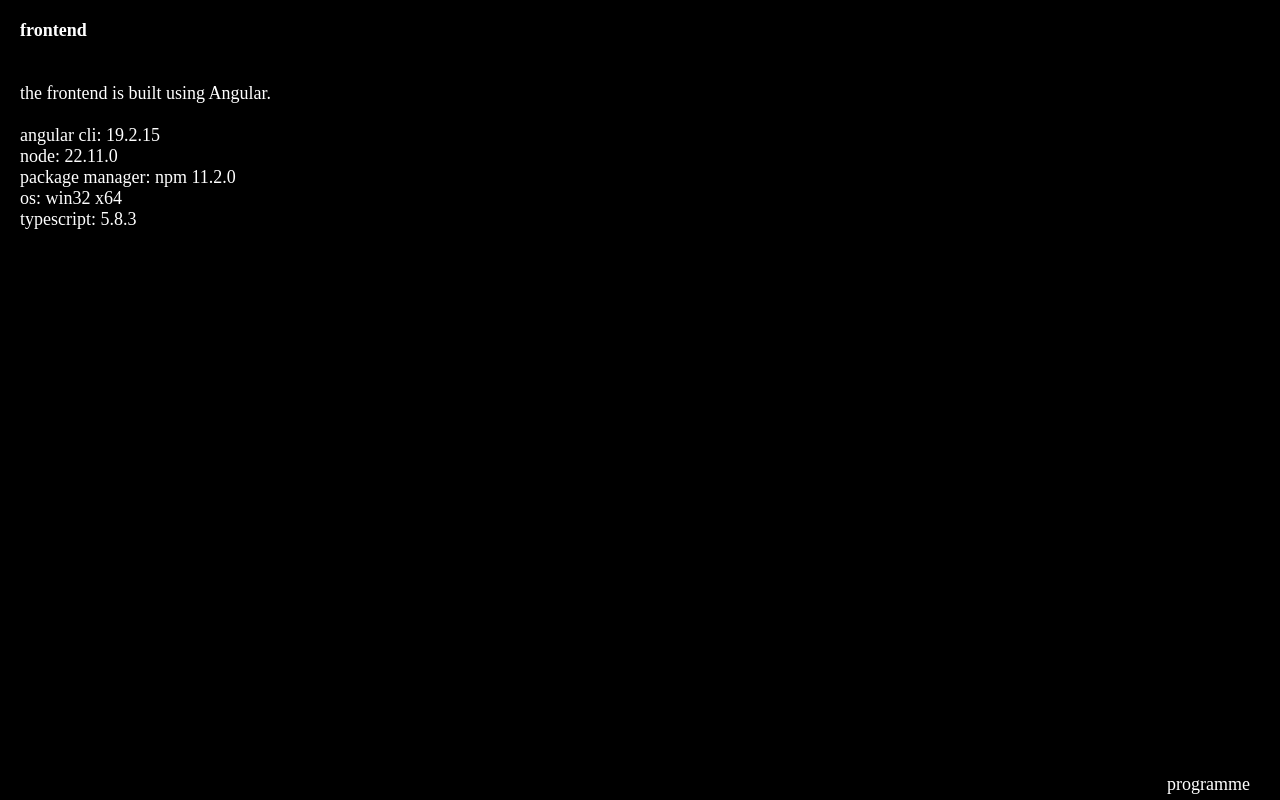
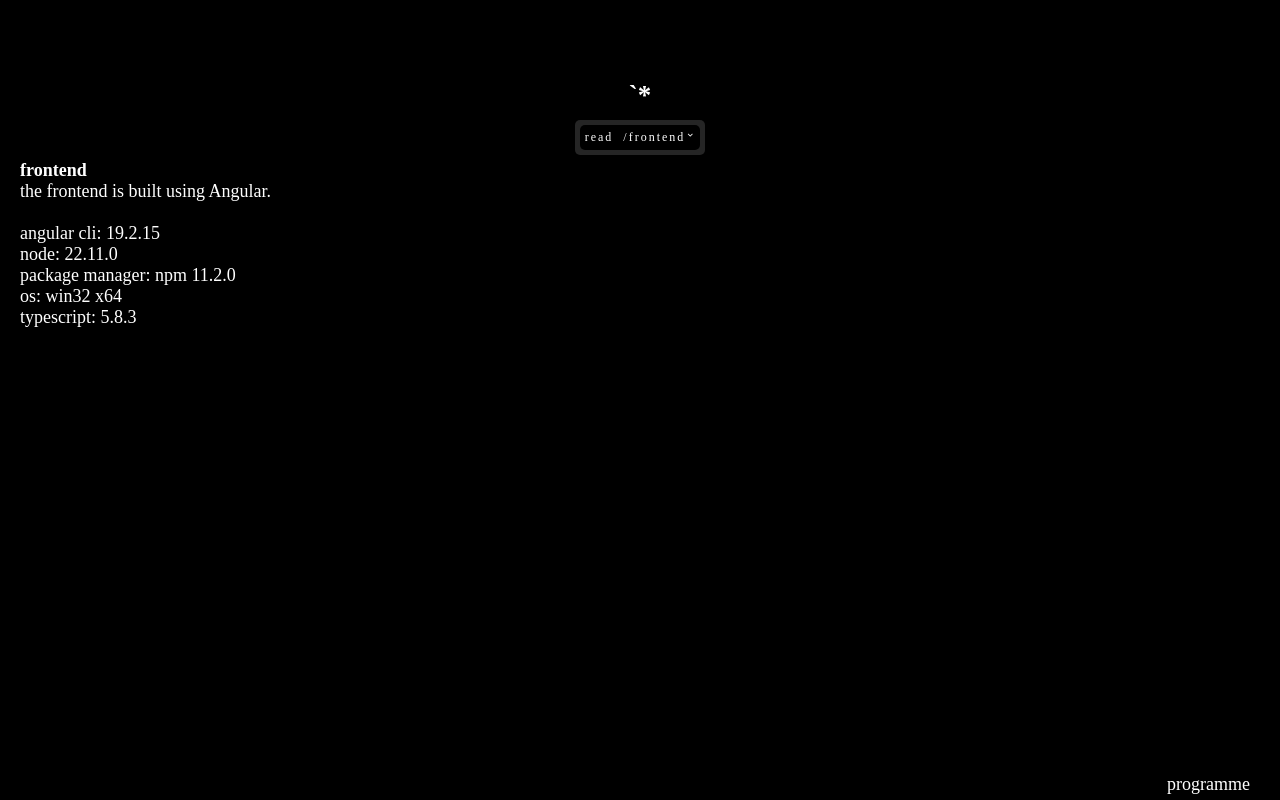
Before and after one commit to saburi-san/s-b-ri, an Angular app: page /frontend in a window 1280 px wide. Built offline with nearby package versions, Linux system fonts and the light colour scheme.

Commit message:
baby blog setup

```diff
--- a/src/app/api-management/api-management.component.html
+++ b/src/app/api-management/api-management.component.html
@@ -1,3 +1,27 @@
+<section id='image'>
+  <h1>`*</h1>
+</section>
+
+<section id='container'>
+
+<section id='select'>
+  <section id='read'>
+    <p>read</p>
+    <section id="selection">
+      <section id='option'>
+        <section id='selected'></section><i id=chevron class="material-icons" style='font-size: 10px;'>expand_more</i>
+        <section id='options'>
+          <a routerLink='../frontend'>frontend</a>
+          <a routerLink='../api'>api</a>
+          <a routerLink='../backend'>backend</a>
+        </section>
+      </section>
+    </section>
+  </section>
+</section>
+
+</section>
+<section id='blog'>
 <h4>api management</h4>
 <br>
 <br>
@@ -5,3 +29,4 @@ api management is handled with Django Rest Framework.
 <br>
 <br>
 django rest framework: 3.16.0
+</section>
--- a/src/app/api-management/api-management.component.ts
+++ b/src/app/api-management/api-management.component.ts
@@ -1,8 +1,9 @@
 import { Component } from '@angular/core';
+import { RouterLink } from '@angular/router';
 
 @Component({
   selector: 'app-api-management',
-  imports: [],
+  imports: [RouterLink],
   templateUrl: './api-management.component.html',
   styleUrl: './api-management.component.css'
 })
--- a/src/app/app.component.ts
+++ b/src/app/app.component.ts
@@ -1,5 +1,5 @@
 import { Component, HostListener } from '@angular/core';
-import { RouterOutlet, RouterLink, Router } from '@angular/router';
+import { RouterOutlet, RouterLink, Router, NavigationEnd } from '@angular/router';
 
 @Component({
   selector: 'app-root',
@@ -12,7 +12,30 @@ export class AppComponent {
 
   constructor(private router: Router)
   {
+    this.router.events.subscribe(event => {
+    if (event instanceof NavigationEnd)
+    {
+      if (document.querySelector('[id=selected]'))
+      {
+        const selected: any = document.querySelector('[id=selected]')
+        selected.innerText = window.location.pathname;
+      }
+    }
+    else
+    {
 
+    }
+  })
+  }
+
+
+
+  @HostListener('hashchange', ['$event'])
+  load(event: any)
+  {
+
+    const selected: any = document.querySelector('[id=selected]')
+    selected.innerText = window.location.pathname;
   }
 
   @HostListener('window:keyup', ['$event'])
@@ -37,7 +60,7 @@ export class AppComponent {
   }
 
   @HostListener('click', ['$event'])
-  start(event: any)
+  reveal(event: any)
   {
     const id = event.target.id
     const route: any = document.querySelector('[id=route]')
@@ -51,6 +74,21 @@ export class AppComponent {
     {
       route.style.display = 'none';
     }
+
+
+    const options: any = document.querySelector('[id=options]')
+
+    const chevron: any = document.querySelector('[id=chevron]')
+    if (id == 'selected' || id == 'chevron')
+    {
+      options.style.display = 'grid';
+      chevron.innerText = 'expand_less';
+    }
+    else
+    {
+      options.style.display = 'none';
+      chevron.innerText = 'expand_more';
+    }
   }
 
 }
--- a/src/app/backend/backend.component.html
+++ b/src/app/backend/backend.component.html
@@ -1,3 +1,27 @@
+<section id='image'>
+  <h1>`*</h1>
+</section>
+
+<section id='container'>
+
+<section id='select'>
+  <section id='read'>
+    <p>read</p>
+    <section id="selection">
+      <section id='option'>
+        <section id='selected'></section><i id=chevron class="material-icons" style='font-size: 10px;'>expand_more</i>
+        <section id='options'>
+          <a routerLink='../frontend'>frontend</a>
+          <a routerLink='../api'>api</a>
+          <a routerLink='../backend'>backend</a>
+        </section>
+      </section>
+    </section>
+  </section>
+</section>
+
+</section>
+<section id='blog'>
 <h4>backend</h4>
 <br>
 <br>
@@ -23,3 +47,4 @@ built by gcc 13.3.0
 built with OpenSSL 3.0.13
 <br>
 TLS SNI support enabled
+</section>
--- a/src/app/backend/backend.component.ts
+++ b/src/app/backend/backend.component.ts
@@ -1,8 +1,9 @@
 import { Component } from '@angular/core';
+import { RouterLink } from '@angular/router';
 
 @Component({
   selector: 'app-backend',
-  imports: [],
+  imports: [RouterLink],
   templateUrl: './backend.component.html',
   styleUrl: './backend.component.css'
 })
--- a/src/app/frontend/frontend.component.html
+++ b/src/app/frontend/frontend.component.html
@@ -1,6 +1,28 @@
+<section id='image'>
+  <h1>`*</h1>
+</section>
+
+<section id='container'>
+
+<section id='select'>
+  <section id='read'>
+    <p>read</p>
+    <section id="selection">
+      <section id='option'>
+        <section id='selected'></section><i id=chevron class="material-icons" style='font-size: 10px;'>expand_more</i>
+        <section id='options'>
+          <a routerLink='../frontend'>frontend</a>
+          <a routerLink='../api'>api</a>
+          <a routerLink='../backend'>backend</a>
+        </section>
+      </section>
+    </section>
+  </section>
+</section>
+
+</section>
+<section id='blog'>
   <h4>frontend</h4>
-<br>
-<br>
   the frontend is built using Angular.
   <br>
   <br>
@@ -13,3 +35,4 @@ package manager: npm 11.2.0
   os: win32 x64
   <br>
   typescript: 5.8.3
+</section>
--- a/src/app/frontend/frontend.component.ts
+++ b/src/app/frontend/frontend.component.ts
@@ -1,8 +1,9 @@
 import { Component } from '@angular/core';
+import { RouterLink } from '@angular/router';
 
 @Component({
   selector: 'app-frontend',
-  imports: [],
+  imports: [RouterLink],
   templateUrl: './frontend.component.html',
   styleUrl: './frontend.component.css'
 })
--- a/src/app/home/home.component.css
+++ b/src/app/home/home.component.css
@@ -15,15 +15,6 @@ a
   border-radius: 10px;
 }
 
-[id=image]
-{
-  width: calc(100vw - 40px);
-
-  text-align: center;
-
-  position: absolute;
-  top: 10vh;
-}
 
 [id=statement]
 {
@@ -93,7 +84,7 @@ h5
 }
 
 
-[id=read]
+[id=read2]
 {
   width: fit-content;
   margin-top: 40px;
--- a/src/app/home/home.component.html
+++ b/src/app/home/home.component.html
@@ -15,7 +15,7 @@
   <section id='root' style='background-color: #111111'>
     <h5 id='sub-title'>backend</h5>
     data infrastucture
-    <section id='read'>
+    <section id='read2'>
       <a routerLink="backend">read</a>
     </section>
   </section>
@@ -23,7 +23,7 @@
   <section id='stem' style='background-color: #222222'>
     <h5 id='sub-title'>api management</h5>
     communication is key
-    <section id='read'>
+    <section id='read2'>
       <a routerLink="api">read</a>
     </section>
   </section>
@@ -31,7 +31,7 @@
   <section id='branch' style='background-color: #333333'>
     <h5 id='sub-title'>frontend</h5>
     ctrl + alt + create
-    <section id='read'>
+    <section id='read2'>
       <a routerLink="frontend">read</a>
     </section>
   </section>
--- a/src/index.html
+++ b/src/index.html
@@ -6,6 +6,7 @@
   <base href="/">
   <meta name="viewport" content="width=device-width, initial-scale=1.0, minimum-scale=1">
   <link rel="icon" type="image/x-icon" href="icons8-cube-100.png">
+  <link href="https://fonts.googleapis.com/icon?family=Material+Icons" rel="stylesheet">
 </head>
 <body>
   <app-root></app-root>
--- a/src/styles.css
+++ b/src/styles.css
@@ -36,6 +36,83 @@ body
   font-size: 18px;
 
   overflow-x: hidden !important;
+}
+
+[id=image]
+{
+  width: calc(100vw - 40px);
+
+  text-align: center;
+
+  position: absolute;
+  top: 10vh;
+}
+
+[id=container]
+{
+  width: calc(100vw - 40px);
+  position: absolute;
+  top: 15vh;
+
+}
+
+[id=select]
+{
+  width: fit-content;
+  padding: 5px;
+  border-radius: 5px;
+  background-color: #77777750;
+  letter-spacing: 2px;
+  font-size: 12px;
+  margin:auto;
+}
+
+[id=read]
+{
+  display: grid;
+  grid-template-columns: auto auto;
+  grid-gap: 10px;
+}
+
+[id=select] > [id=read]
+{
+  border-radius: 5px;
+  background-color: black;
+  padding: 5px;
+}
+
+[id=option]
+{
+  display: flex;
+  width: fit-content;
+}
+
+[id=options]
+{
+  display: none;
+
+  grid-gap: 5px;
+  width: inherit;
+
+  border-radius: 5px;
+  background-color: #33333390;
+  backdrop-filter: blur(1px);
+
+  position: absolute;
+  top: calc(15px + 5px);
+  margin-top: 10px;
+  z-index: 1;
+}
+
+[id=options] > a
+{
+  padding: 5px;
+}
+
+[id=blog]
+{
+  position: absolute;
+  top: 20vh;
 }
 
 a
```
Lines whose indentation alone changed are shown as unchanged.
